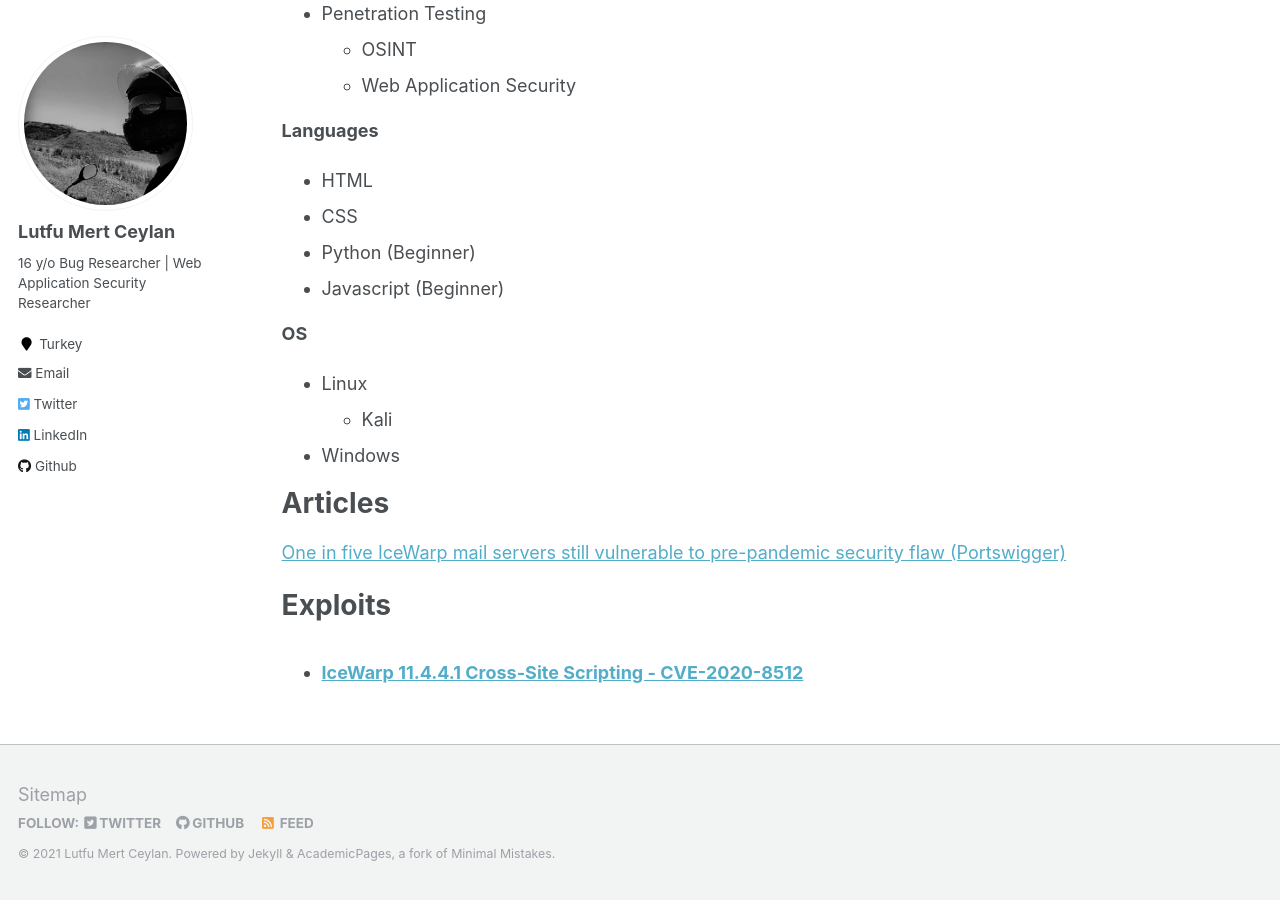
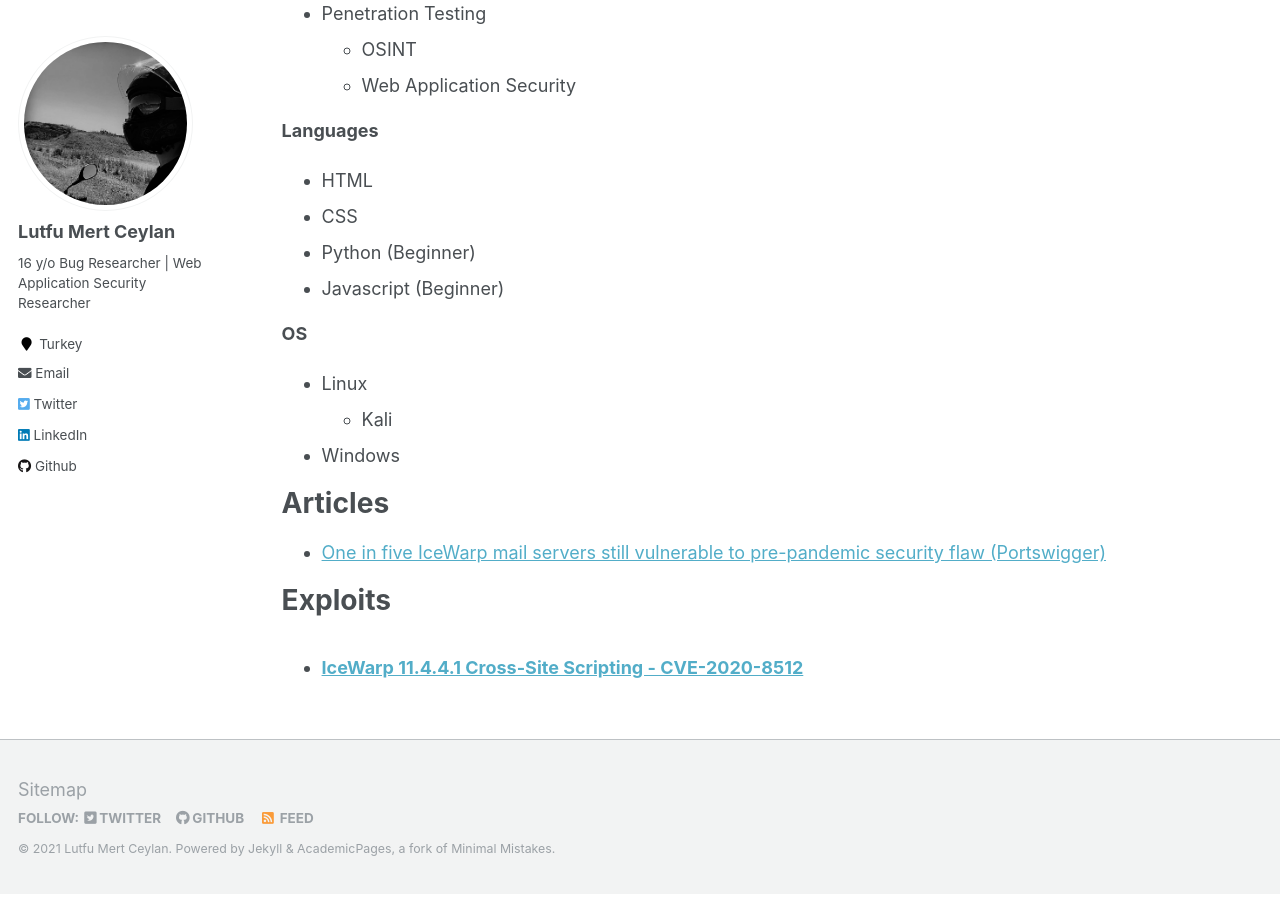
Before and after one commit to lutfumertceylan/mywebsite, a Jekyll site: the page built from _pages/cv.md, in a window 1280 px wide and 900 px high, scrolled down 777 px. Built offline with Jekyll 4.4.1, drawn with Linux system fonts in a browser that asks for light colours.

Commit message:
Update cv.md

```diff
--- a/_pages/cv.md
+++ b/_pages/cv.md
@@ -56,7 +56,7 @@ Skills
 
 Articles
 ======
-<a src="https://portswigger.net/daily-swig/one-in-five-icewarp-mail-servers-still-vulnerable-to-pre-pandemic-security-flaw">One in five IceWarp mail servers still vulnerable to pre-pandemic security flaw (Portswigger)</a>
+* <a src="https://portswigger.net/daily-swig/one-in-five-icewarp-mail-servers-still-vulnerable-to-pre-pandemic-security-flaw">One in five IceWarp mail servers still vulnerable to pre-pandemic security flaw (Portswigger)</a>
 
 
 Exploits
```
